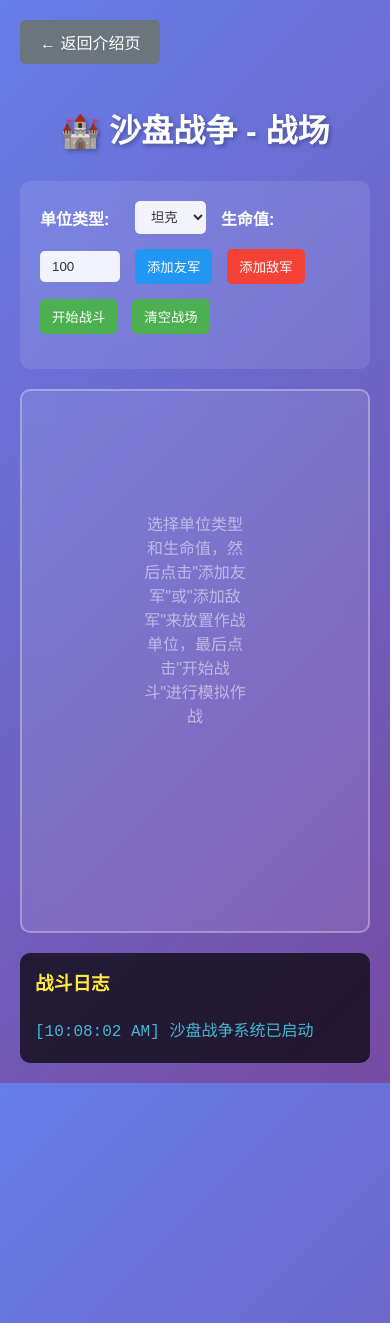
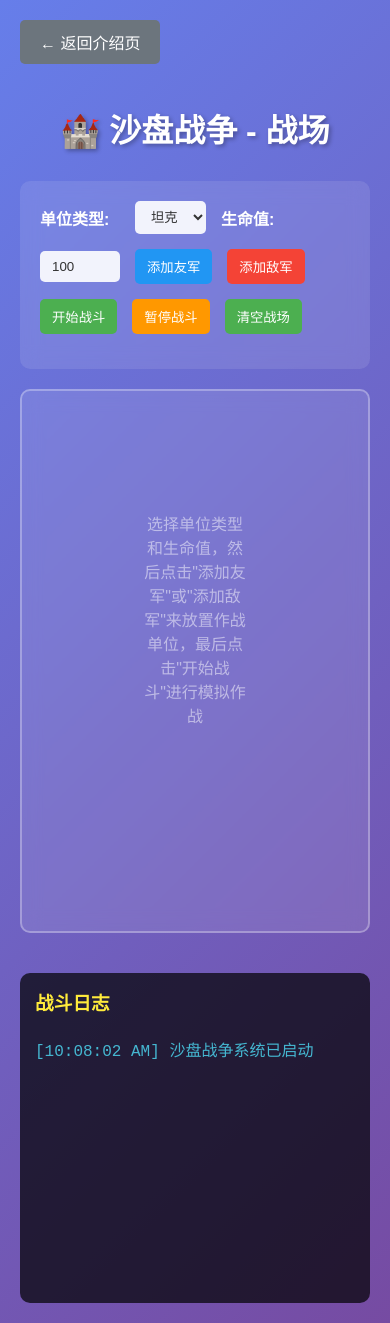
Before and after one commit to CrescentVelvet/crescentvelvet.github.io, a Jekyll site: the page built from _pages/sandbox_war_game.html, in a window 390 px wide. Built offline with Jekyll 4.4.1, drawn with Linux system fonts in a browser that asks for light colours.

Commit message:
增加侧边栏和战斗暂停功能，调整战斗日志样式

```diff
--- a/_pages/sandbox_war_game.html
+++ b/_pages/sandbox_war_game.html
@@ -19,8 +19,19 @@
         }
 
         .container {
-            max-width: 1200px;
+            max-width: 1400px;
             margin: 0 auto;
+            display: flex;
+            gap: 20px;
+        }
+
+        .main-content {
+            flex: 1;
+        }
+
+        .sidebar {
+            width: 350px;
+            flex-shrink: 0;
         }
 
         h1 {
@@ -143,10 +154,11 @@
             color: #00ff00;
             padding: 15px;
             border-radius: 10px;
-            margin-top: 20px;
             font-family: 'Courier New', monospace;
-            max-height: 200px;
+            height: 600px;
             overflow-y: auto;
+            position: sticky;
+            top: 20px;
         }
 
         .battle-log h3 {
@@ -171,6 +183,32 @@
             color: #45b7d1;
         }
 
+        .log-entry.ally {
+            color: #2196F3;
+            font-weight: bold;
+        }
+
+        .log-entry.enemy {
+            color: #f44336;
+            font-weight: bold;
+        }
+
+        .log-entry.ally.attack {
+            color: #64B5F6;
+        }
+
+        .log-entry.enemy.attack {
+            color: #FF8A80;
+        }
+
+        .log-entry.ally.move {
+            color: #81C784;
+        }
+
+        .log-entry.enemy.move {
+            color: #FFB74D;
+        }
+
         .back-button {
             display: inline-block;
             color: white;
@@ -186,10 +224,28 @@
             background-color: #5a6268;
             transform: translateY(-2px);
         }
+
+        /* 响应式设计 */
+        @media (max-width: 768px) {
+            .container {
+                flex-direction: column;
+            }
+
+            .sidebar {
+                width: 100%;
+                margin-top: 20px;
+            }
+
+            .battle-log {
+                height: 300px;
+                position: static;
+            }
+        }
     </style>
 </head>
 <body>
     <div class="container">
+        <div class="main-content">
             <a href="/sandbox_war/" class="back-button">← 返回介绍页</a>
             <h1>🏰 沙盘战争 - 战场</h1>
 
@@ -207,6 +263,7 @@
                     <button onclick="addAllyUnit()" style="background: #2196F3;">添加友军</button>
                     <button onclick="addEnemyUnit()" style="background: #f44336;">添加敌军</button>
                     <button onclick="startBattle()">开始战斗</button>
+                    <button onclick="pauseBattle()" id="pauseBtn" style="background: #ff9800;">暂停战斗</button>
                     <button onclick="clearBattlefield()">清空战场</button>
                 </div>
             </div>
@@ -216,10 +273,13 @@
                     选择单位类型和生命值，然后点击"添加友军"或"添加敌军"来放置作战单位，最后点击"开始战斗"进行模拟作战
                 </div>
             </div>
+        </div>
 
+        <div class="sidebar">
             <div class="battle-log" id="battleLog">
                 <h3>战斗日志</h3>
                 <div id="logContent"></div>
+            </div>
         </div>
     </div>
 
@@ -417,17 +479,37 @@
                 }
 
                 this.isBattleActive = true;
+                this.isPaused = false;
                 logBattle('战斗开始！', 'info');
 
-                const battleInterval = setInterval(() => {
+                this.battleInterval = setInterval(() => {
+                    if (!this.isBattleActive || this.units.length < 2 || this.isPaused) {
                         if (!this.isBattleActive || this.units.length < 2) {
-                        clearInterval(battleInterval);
+                            clearInterval(this.battleInterval);
                             this.endBattle();
+                        }
                         return;
                     }
 
                     this.executeBattleRound();
                 }, 1000);
+            }
+
+            pauseBattle() {
+                if (!this.isBattleActive) return;
+
+                this.isPaused = !this.isPaused;
+                const pauseBtn = document.getElementById('pauseBtn');
+
+                if (this.isPaused) {
+                    pauseBtn.textContent = '继续战斗';
+                    pauseBtn.style.background = '#4CAF50';
+                    logBattle('战斗已暂停', 'info');
+                } else {
+                    pauseBtn.textContent = '暂停战斗';
+                    pauseBtn.style.background = '#ff9800';
+                    logBattle('战斗继续', 'info');
+                }
             }
 
             executeBattleRound() {
```
Also changed, not shown: other parts of _pages/sandbox_war_game.html (+12 -6 lines). Lines whose indentation alone changed are shown as unchanged.
